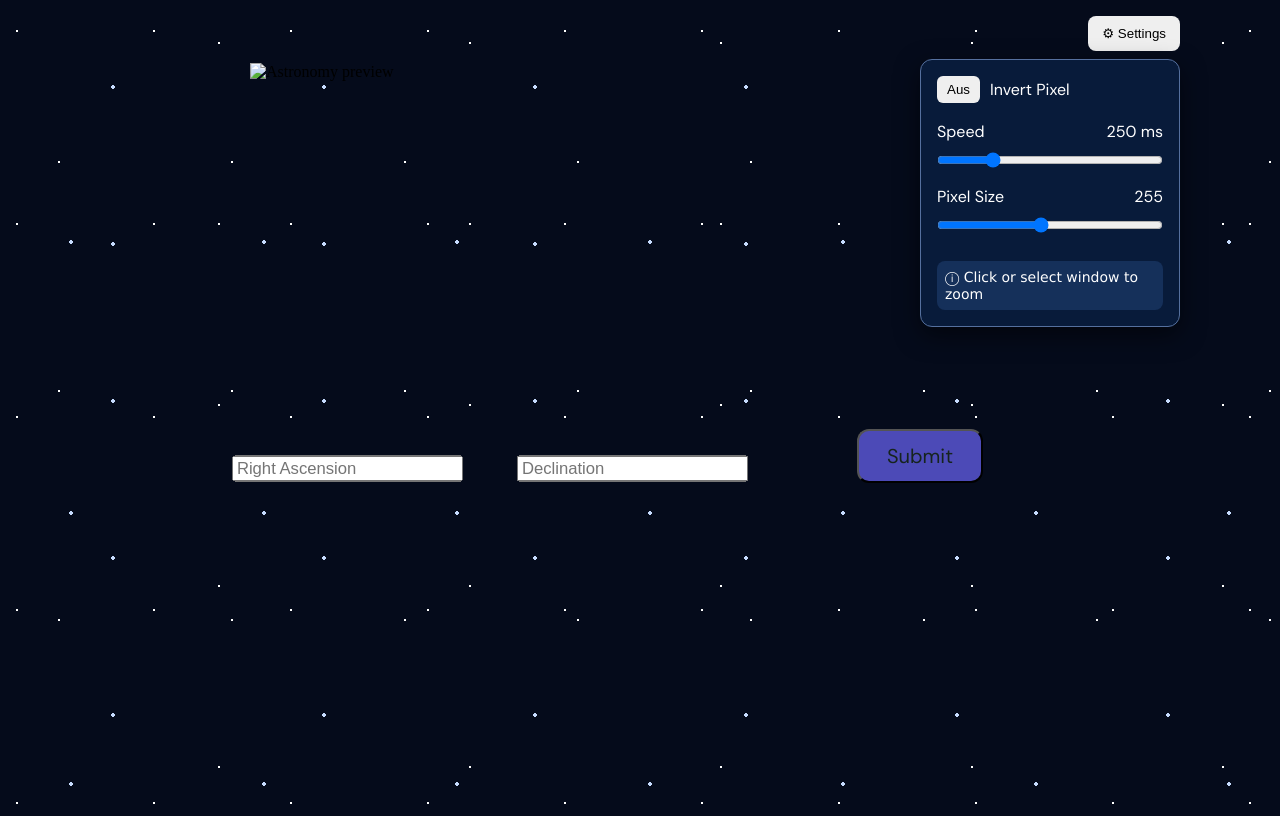
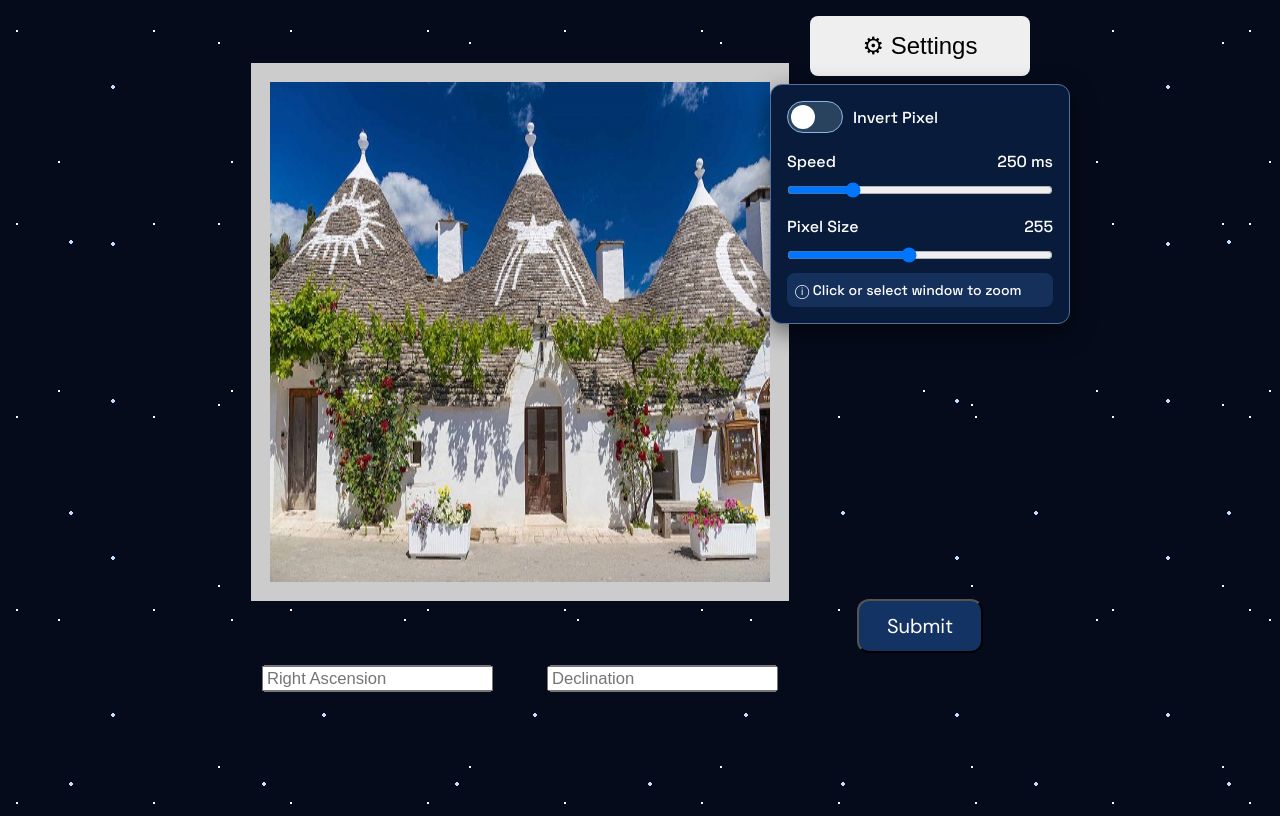
Before and after one commit to FabianClaudioMaier/SpaceAppChallenge, a plain HTML site: page frontend/index.html in a window 1280 px wide. Both pictures are taken after a click on the button "⚙ Settings". Drawn offline with Linux system fonts and the light colour scheme.

Commit message:
fe desing

```diff
--- a/frontend/app.js
+++ b/frontend/app.js
@@ -14,6 +14,9 @@ const coordinateForm = document.querySelector("#coordinate-form");
 const rightAscensionInput = document.querySelector("#fname");
 const declinationInput = document.querySelector("#lname");
 const submitButton = coordinateForm.querySelector('input[type="submit"]');
+const applySettingsButton = document.querySelector("#apply-settings");
+let appliedPixelSize = Number(pixelSizeInput.value);
+let appliedSpeed = Number(speedInput.value);
 
 let currentVideoUuid = localStorage.getItem("videoUuid");
 let activeVideoPoll = 0;
@@ -106,10 +109,9 @@ settingsButton.addEventListener("click", () => {
 });
 
 invertButton.addEventListener("click", () => {
-  const wasOn = invertButton.getAttribute("aria-pressed") === "true";
-  invertButton.setAttribute("aria-pressed", String(!wasOn));
-  invertButton.textContent = wasOn ? "Aus" : "An";
-  image.style.filter = wasOn ? "none" : "invert(1)";
+  const isOn = invertButton.getAttribute("aria-checked") === "true";
+  invertButton.setAttribute("aria-checked", String(!isOn));
+  image.style.filter = isOn ? "none" : "invert(1)";
 });
 
 speedInput.addEventListener("input", () => {
--- a/frontend/index.html
+++ b/frontend/index.html
@@ -17,10 +17,12 @@
   <button id="settings-button" type="button" aria-controls="settings-panel" aria-expanded="false">⚙ Settings</button>
 
   <div id="settings-panel" class="settings-panel" hidden>
-    <div class="setting-row">
-      <button id="invert-pixel" type="button" aria-pressed="false">Aus</button>
-      <span>Invert Pixel</span>
-    </div>
+   <div class="setting-row">
+  <button id="invert-pixel" type="button" role="switch" aria-checked="false" aria-label="Invert Pixel">
+    <span class="toggle-knob" aria-hidden="true"></span>
+  </button>
+  <span>Invert Pixel</span>
+</div>
 
     <label for="speed">Speed <output id="speed-value" for="speed">250 ms</output></label>
     <input id="speed" type="range" min="25" max="1000" step="1" value="250">
@@ -31,7 +33,7 @@
   </div>
 </div>
     <form id="coordinate-form">
-<div style="display: flex; justify-content: center; flex-wrap: wrap; gap: 100px; margin-bottom: 20px; position: relative; top: 440px; right: 150px">
+<div style="display: flex; justify-content: center; flex-wrap: wrap; gap: 100px; margin-bottom: 20px; position: relative; top: 650px; right: 120px">
     <div>
   <input type="text" id="fname" name="fname" placeholder="Right Ascension" aria-label="Right Ascension">
 </div>
@@ -39,13 +41,15 @@
   <input type="text" id="lname" name="lname" placeholder="Declination" aria-label="Declination">
 </div>
 </div>
-<input type="submit" value="Submit" style="display: block; margin: 0 auto; position: relative; top: 380px; left: 280px">
- <img id="result-image" alt="Astronomy preview" width="500" height="333" draggable="false" style="display: block; margin: 60px auto 0; position: relative; top: -100px; left: -140px">
-  </form>
+<input type="submit" value="Submit" style="display: block; margin: 0 auto; position: relative; top: 550px; left: 280px">
+ <!--<img id="result-image" alt="Astronomy preview" width="500" height="333" draggable="false" style="display: block; margin: 60px auto 0; position: relative; top: -100px; left: -140px"> -->
+ <img id="result-image" src="image.png" alt="Astronomy preview" width="500" height="500" draggable="false" style="display: block; margin: 60px auto 0; border-color: #ccc; border-width: 19px; border-style: solid; position: relative; top: -100px; left: -120px">
+</form>
 
 <div id="zoom-selection" hidden></div>
 <dialog id="zoom-dialog" aria-label="Zoomed image">
   <button id="zoom-close" type="button" aria-label="Close zoom">×</button>
   <canvas id="zoom-canvas" role="img" aria-label="Zoomed image selection"></canvas>
-</dialog></body>
+</dialog>
+</body>
 </html>
--- a/frontend/style.css
+++ b/frontend/style.css
@@ -1,3 +1,7 @@
+:root {
+  --submit-offset: 280px;
+}
+
 body {
   min-height: 100vh;
   background-color: #050b1b;
@@ -25,36 +29,39 @@ p {
   font-size: 20px;
 }
 
-input[type="submit"] {
+input[type="submit"] {left: var(--submit-offset);
   border-radius: 12px;
   padding: 12px 28px;
   font-size: 20px;
   font-family: "DM Sans", sans-serif;
-  background-color: #4c4ab7;
-  color: #16241d;
-}#fname {
+  background-color: #133365;
+color: white;}
+#fname,
+#lname {
   transform: translateY(10px) scale(1.25);
-}#lname {
-  transform: translateY(10px) scale(1.25);
-}.settings {
+}
+.settings {
   position: fixed;
   top: 16px;
-  right: 100px;
-  width: 260px;
+  left: calc(50% + var(--submit-offset));
+  transform: translateX(-50%);
+  width: 300px;
   z-index: 100;
   font-family: "DM Sans", sans-serif;
 }
 
 #settings-button {
   display: block;
-  margin-left: auto;
-  padding: 10px 14px;
+  margin: 0 auto;
+  min-width: 220px;
+  padding: 16px 28px;
   border: 0;
   border-radius: 8px;
+  font-size: 24px;
   cursor: pointer;
 }
 
-.settings-panel {
+.settings-panel {font-family: "Space Grotesk", sans-serif;
   margin-top: 8px;
   padding: 16px;
   color: white;
@@ -62,6 +69,9 @@ input[type="submit"] {
   border: 1px solid #55709e;
   border-radius: 12px;
   box-shadow: 0 8px 24px #0008;
+}.settings-panel button,
+.settings-panel p {
+  font-family: inherit;
 }
 
 .settings-panel[hidden] {
@@ -82,7 +92,30 @@ input[type="submit"] {
   cursor: pointer;
 }
 
-#invert-pixel[aria-pressed="true"] {
+#invert-pixel {
+  position: relative;
+  flex: 0 0 56px;
+  width: 56px;
+  height: 32px;
+  padding: 0;
+  border: 1px solid #8fb3e6;
+  border-radius: 999px;
+  background: #29435f;
+}
+
+#invert-pixel .toggle-knob {
+  position: absolute;
+  top: 3px;
+  left: 3px;
+  width: 24px;
+  height: 24px;
+  border-radius: 50%;
+  background: white;
+  transition: transform 0.2s, background-color 0.2s;
+}
+
+#invert-pixel[aria-checked="true"] .toggle-knob {
+  transform: translateX(24px);
   background: #6ca9ff;
 }
 
@@ -95,6 +128,20 @@ input[type="submit"] {
 #pixel-size {
   width: 100%;
   margin: 10px 0 18px;
+}#pixel-size {
+  display: block;
+  margin-bottom: 0;
+}
+
+#apply-settings {
+  display: block;
+  box-sizing: border-box;
+  width: 100%;
+  margin: 24px 0;
+  padding: 12px 14px;
+  background: #6ca9ff;
+  color: #081b3a;
+  font-weight: 700;
 }
 
 #zoom-info {
```
Also changed, not shown: frontend/image.png (added).
